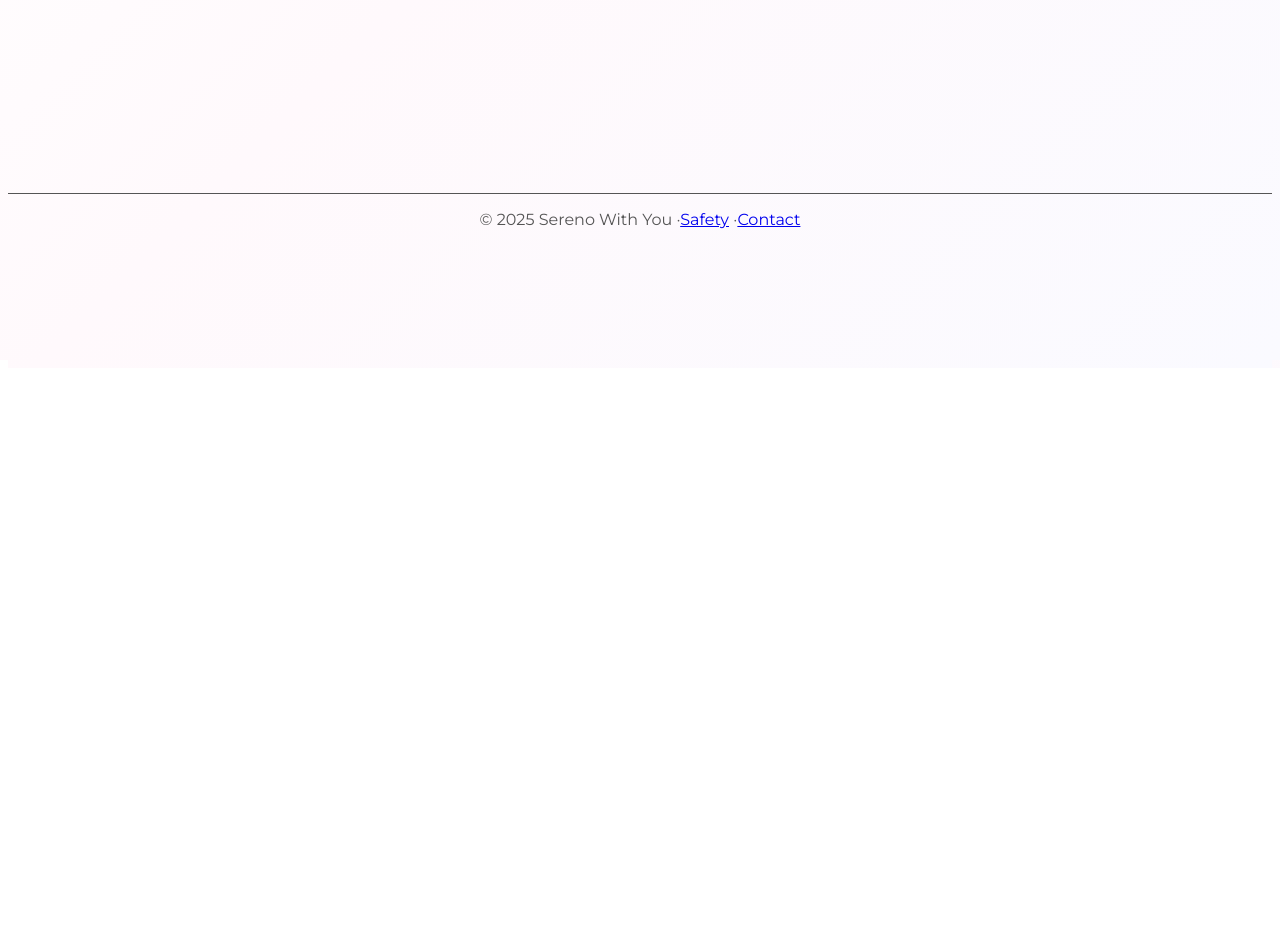
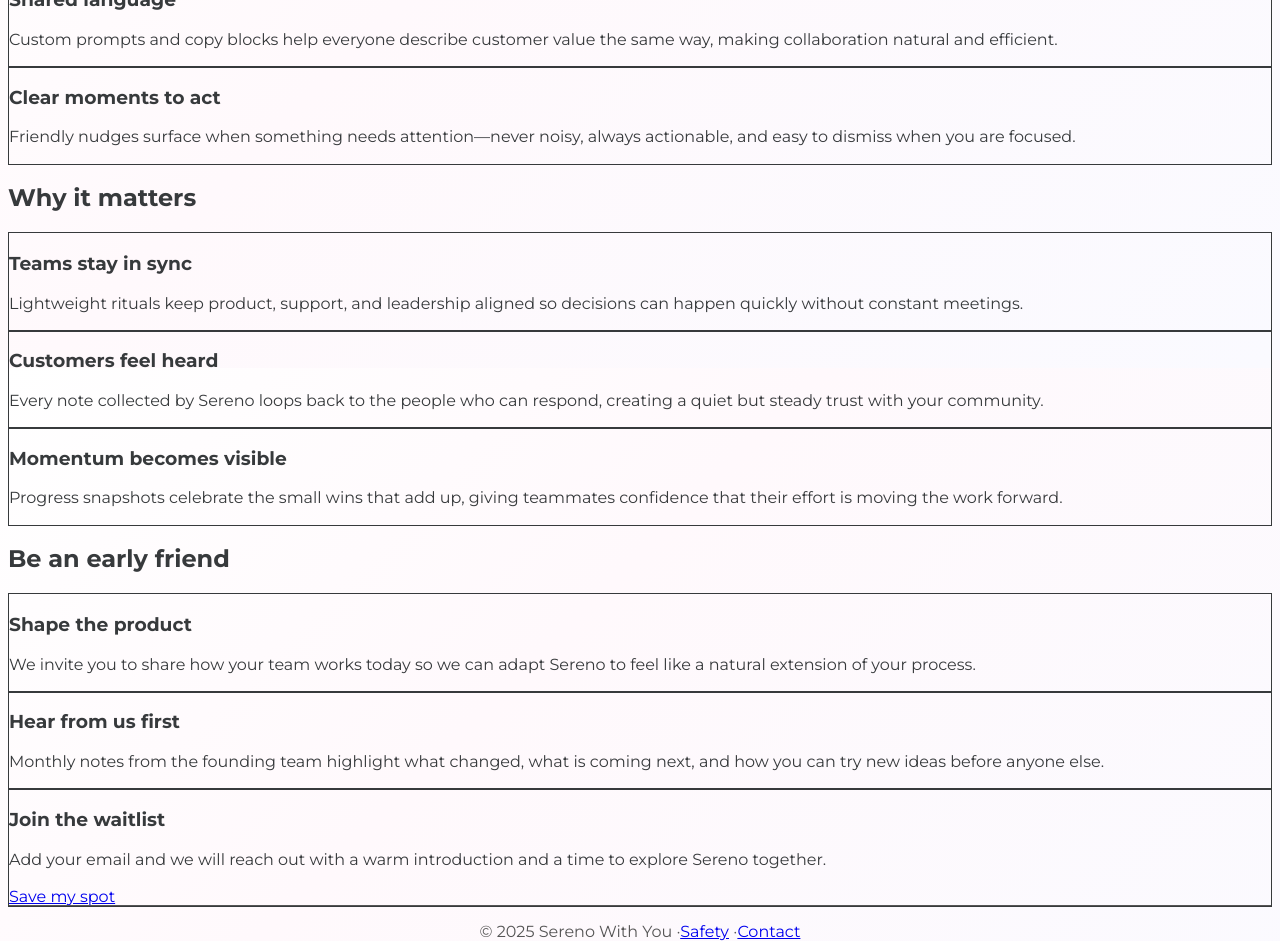
Before and after one commit to varunmumbaiindia/PublicSWUMIP, a Next.js app in the folder v2/: page / in a window 1280 px wide. Shown: the part 440-1381 px from the top of the page. Before the commit the page ends 808 px from the top, so only its background shows below. Built offline with nearby package versions, Linux system fonts and the light colour scheme.

Commit message:
Add marketing sections with feature cards on home page

```diff
--- a/v2/src/app/page.tsx
+++ b/v2/src/app/page.tsx
@@ -1,9 +1,71 @@
 import type { Metadata } from "next";
 import { Hero } from "@/components/marketing/Hero";
+import { Section } from "@/components/common/Section";
+import { FeatureCard } from "@/components/common/FeatureCard";
 
 export const metadata: Metadata = {
   title: "Sereno — Home",
   description: "Sereno v2 preview: Home.",
 };
 
-export default function HomePage() { return <Hero />; }
+export default function HomePage() {
+  return (
+    <>
+      <Hero />
+      <main className="space-y-24 pb-24">
+        <Section title="What you get">
+          <div className="grid grid-cols-1 gap-6 md:grid-cols-2 lg:grid-cols-3">
+            <FeatureCard
+              title="Thoughtful onboarding"
+              description="We guide your team through a gentle setup that respects existing rhythms while highlighting quick wins for calmer workdays."
+            />
+            <FeatureCard
+              title="Shared language"
+              description="Custom prompts and copy blocks help everyone describe customer value the same way, making collaboration natural and efficient."
+            />
+            <FeatureCard
+              title="Clear moments to act"
+              description="Friendly nudges surface when something needs attention—never noisy, always actionable, and easy to dismiss when you are focused."
+            />
+          </div>
+        </Section>
+
+        <Section title="Why it matters">
+          <div className="grid grid-cols-1 gap-6 md:grid-cols-2 lg:grid-cols-3">
+            <FeatureCard
+              title="Teams stay in sync"
+              description="Lightweight rituals keep product, support, and leadership aligned so decisions can happen quickly without constant meetings."
+            />
+            <FeatureCard
+              title="Customers feel heard"
+              description="Every note collected by Sereno loops back to the people who can respond, creating a quiet but steady trust with your community."
+            />
+            <FeatureCard
+              title="Momentum becomes visible"
+              description="Progress snapshots celebrate the small wins that add up, giving teammates confidence that their effort is moving the work forward."
+            />
+          </div>
+        </Section>
+
+        <Section title="Be an early friend">
+          <div className="grid grid-cols-1 gap-6 md:grid-cols-2 lg:grid-cols-3">
+            <FeatureCard
+              title="Shape the product"
+              description="We invite you to share how your team works today so we can adapt Sereno to feel like a natural extension of your process."
+            />
+            <FeatureCard
+              title="Hear from us first"
+              description="Monthly notes from the founding team highlight what changed, what is coming next, and how you can try new ideas before anyone else."
+            />
+            <FeatureCard
+              title="Join the waitlist"
+              description="Add your email and we will reach out with a warm introduction and a time to explore Sereno together."
+              href="https://sereno.so/waitlist"
+              ctaLabel="Save my spot"
+            />
+          </div>
+        </Section>
+      </main>
+    </>
+  );
+}
--- /dev/null
+++ b/v2/src/components/common/FeatureCard.tsx
@@ -0,0 +1,42 @@
+import Link from "next/link";
+import { cn } from "@/lib/utils";
+
+interface FeatureCardProps {
+  title: string;
+  description: string;
+  href?: string;
+  ctaLabel?: string;
+  className?: string;
+}
+
+export function FeatureCard({
+  title,
+  description,
+  href,
+  ctaLabel,
+  className,
+}: FeatureCardProps) {
+  return (
+    <article
+      className={cn(
+        "flex h-full flex-col justify-between rounded-2xl border border-white/10 bg-white/5 p-6 shadow-sm backdrop-blur",
+        "transition hover:border-white/20 hover:bg-white/10",
+        className,
+      )}
+    >
+      <div>
+        <h3 className="text-xl font-semibold text-white">{title}</h3>
+        <p className="mt-3 text-base leading-relaxed text-white/80">{description}</p>
+      </div>
+      {href && ctaLabel ? (
+        <Link
+          href={href}
+          rel="noreferrer noopener"
+          className="mt-6 inline-flex items-center text-sm font-medium text-sky-200 hover:text-sky-100"
+        >
+          {ctaLabel}
+        </Link>
+      ) : null}
+    </article>
+  );
+}
```
